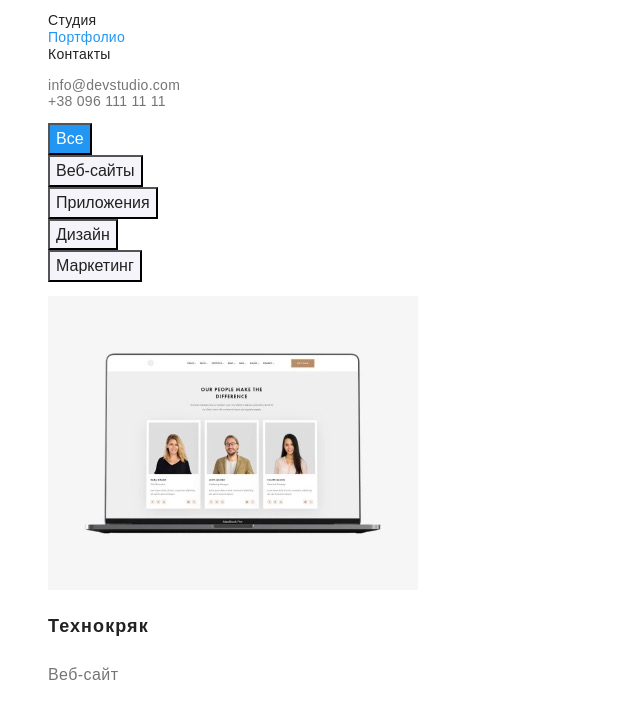
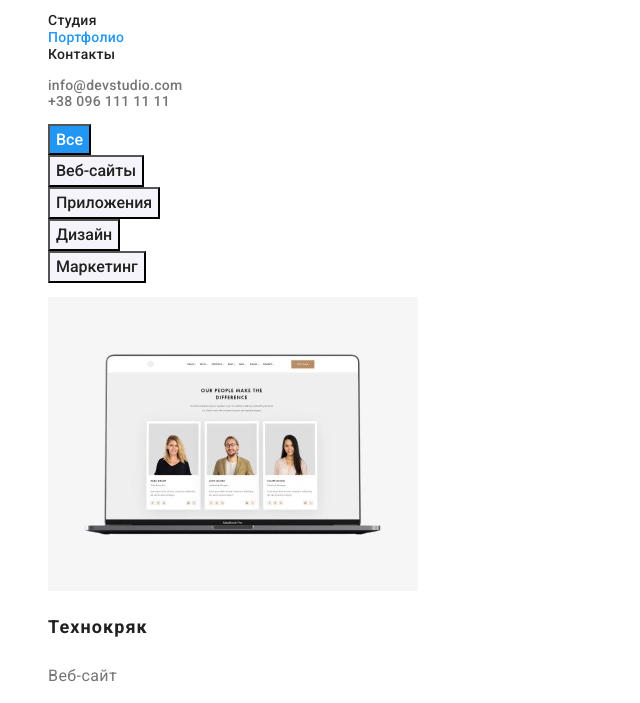
Before and after one commit to Snizhana15/goit-markup-hw-02, a plain HTML site: page portfolio.html in a window 1280 px wide. Both pictures are taken after a click on the button "Все". Shown: the part 41-744 px from the top of the page, without its empty margins (0-640 px from the left). Drawn offline with Linux system fonts and the light colour scheme.

Commit message:
Исправление ошибок

```diff
--- a/css/styles.css
+++ b/css/styles.css
@@ -4,11 +4,10 @@
   --accent-color: #2196F3;
 }
 body {
-  font-family: "Robot", sans-serif;
+  font-family: "Roboto", sans-serif;
   font-size: 14px;
   color:var(--second-color);
   letter-spacing: 0.03em;
-  font-weight: 400
 }
 .list {
   list-style: none;
@@ -46,8 +45,8 @@ cursor: pointer;
 }
 .contacts-link {
 font-weight: 500;
-font-size: 1.14;
-line-height: 16px;
+font-size: 14px;
+line-height: 1.17;
 letter-spacing: 0.02em;
 color: var(--second-color);
 cursor: pointer;
@@ -77,6 +76,7 @@ text-align: center;
 letter-spacing: 0.06em;
 color: #FFFFFF;
 background-color: var(--accent-color);
+cursor: pointer;
 }
 .features-title {
 font-weight: 700;
@@ -127,6 +127,11 @@ font-size: 14px;
 line-height: 1.71;
 color: rgba(255, 255, 255, 0.6);
 }
+.filter-btn:focus,
+.filter-btn:hover {
+  color: #FFFFFF;
+  background-color: var(--accent-color)
+}
 .filter-btn {
 font-family: inherit;
 font-weight: 500;
--- a/portfolio.html
+++ b/portfolio.html
@@ -5,11 +5,12 @@
     <meta http-equiv="X-UA-Compatible" content="IE=edge">
     <meta name="viewport" content="width=device-width, initial-scale=1.0">
     <title>Портфолио</title>
-    <link rel="stylesheet" href="./css/styles.css">
+
     <link rel="preconnect" href="https://fonts.googleapis.com">
     <link rel="preconnect" href="https://fonts.gstatic.com" crossorigin>
     <link href="https://fonts.googleapis.com/css2?family=Raleway:wght@700&family=Roboto:wght@400;500;700;900&display=swap"
         rel="stylesheet">
+        <link rel="stylesheet" href="./css/styles.css">
 </head>
 <body>
     <header>
@@ -32,6 +33,7 @@
     </header>
     <main>
         <section>
+            <h1 hidden>Проекты</h1>
             <ul class="list filter">
                 <li>
                     <button class="filter-btn current-btn" type="button">Все</button>
```
Also changed, not shown: index.html (+3 -1 lines).
